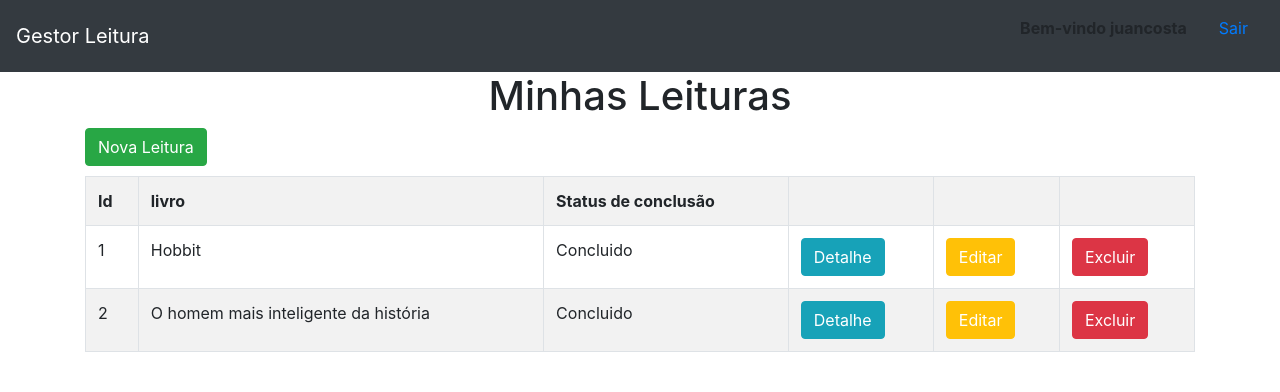
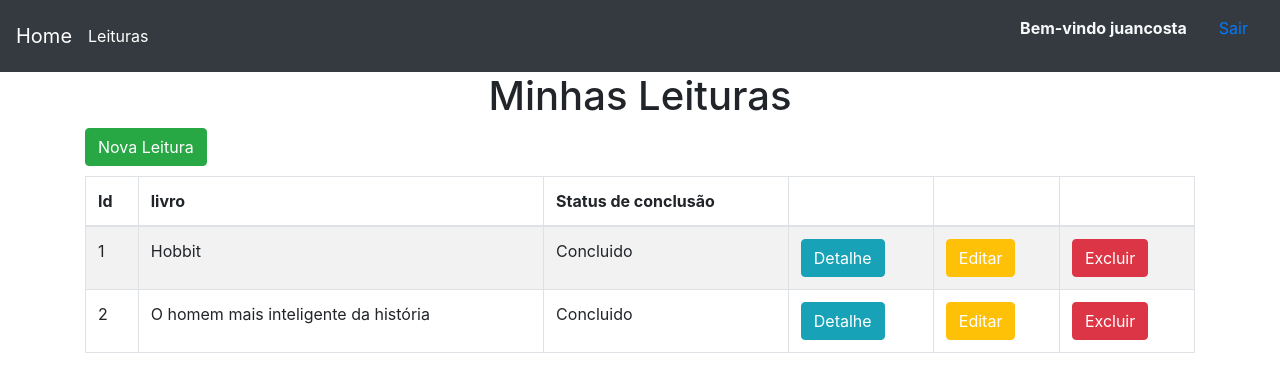
Before and after one commit to Juan-Costa-Lemos/Sistema_de_gestao_de_leitura, a Django app: page /minhas_leituras/ in a window 1280 px wide. Shown: the top 392 px of the page. Run offline with Django 4.2, Linux system fonts and the light colour scheme; a user stored in the database is signed in; data comes from the database, SQL or seed files in the repository; both versions use the stored data as it was after the commit; some libraries are stand-ins or nearby versions.

Commit message:
Correções e estilizações no html

```diff
--- a/gestao_leitura/templates/gestao_leitura/base.html
+++ b/gestao_leitura/templates/gestao_leitura/base.html
@@ -14,11 +14,18 @@
 
 <body>
     <nav class="navbar navbar-dark bg-dark">
-        <a class="navbar-brand" href="{% url 'home' %}">Gestor Leitura</a>
+        <a class="navbar-brand" href="{% url 'home' %}">Home</a>
+        {% if user.is_authenticated %}
+        <ul class="navbar-nav mr-auto mt-2 mt-lg-0">
+            <li class="nav-item active">
+              <a class="nav-link" href="{% url 'minhas_leituras' %}">Leituras <span class="sr-only">(current)</span></a>
+            </li>
+        </ul>
+        {% endif %}
         <ul style="list-style: none;">
             {% if user.is_authenticated %}
             <li style="float: left">
-                <strong class="nav-item nav-link" >Bem-vindo {{user.get_username}}</strong>
+                <strong class="nav-item nav-link text-light " >Bem-vindo {{user.get_username}}</strong>
             </li>
             <li style="float: left">
                 <a class="nav-item nav-link" href="{% url 'logout' %}">Sair</a>
--- a/gestao_leitura/templates/gestao_leitura/minhas_leituras.html
+++ b/gestao_leitura/templates/gestao_leitura/minhas_leituras.html
@@ -2,9 +2,11 @@
 {% block conteudo %}
 
 <div class='container'>
+    {% if user.is_authenticated %}
     <h1 style='text-align: center;'>Minhas Leituras</h1>
     <button class='btn btn-success' style='margin-bottom: 10px;'><a style='color:white;'href="{% url 'nova_leitura' %}">Nova Leitura</a></button>
-    <table class='table table-striped table-bordered'>
+    <table class='table table-striped table-bordered table-hover'>
+        <thead>
             <tr>
                 <th>Id</th>
                 <th>livro</th>
@@ -13,6 +15,7 @@
                 <th></th>
                 <th></th>
             </tr>
+        </thead>
                 {% for dado in dados %}
                 <tr>
                     <td>{{dado.id}}</td>
@@ -28,6 +31,9 @@
             </tr>
         {% endfor %}
     </table>
+    {% else %}
+    <h1 style="text-align: center;">Você deve estar logado para acessar essa pagina.</h1>
+    {% endif %}
 </div>
 
 {% endblock %}
```
Also changed, not shown: gestao_leitura/templates/gestao_leitura/nova_leitura.html (+6 -2 lines), usuarios/templates/usuarios/logout.html (+7 -2 lines), db.sqlite3. Lines whose indentation alone changed are shown as unchanged.
